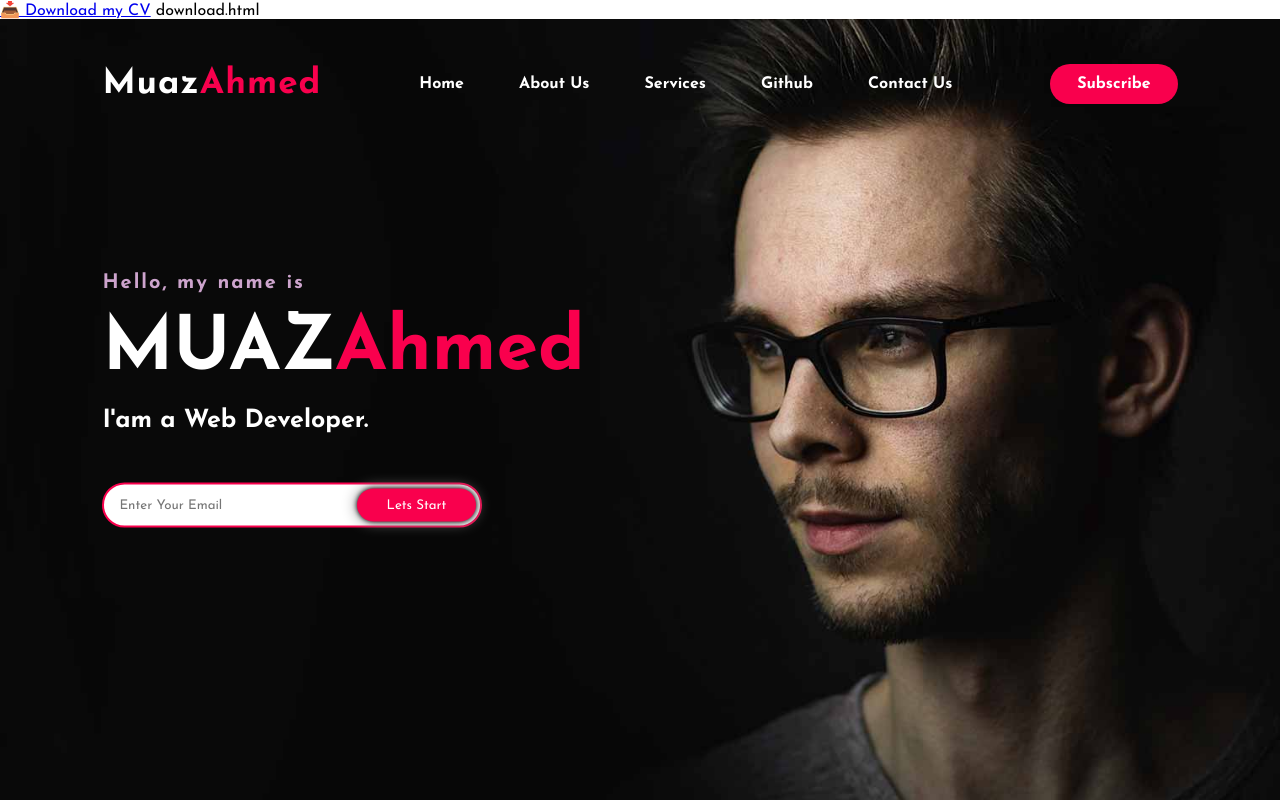
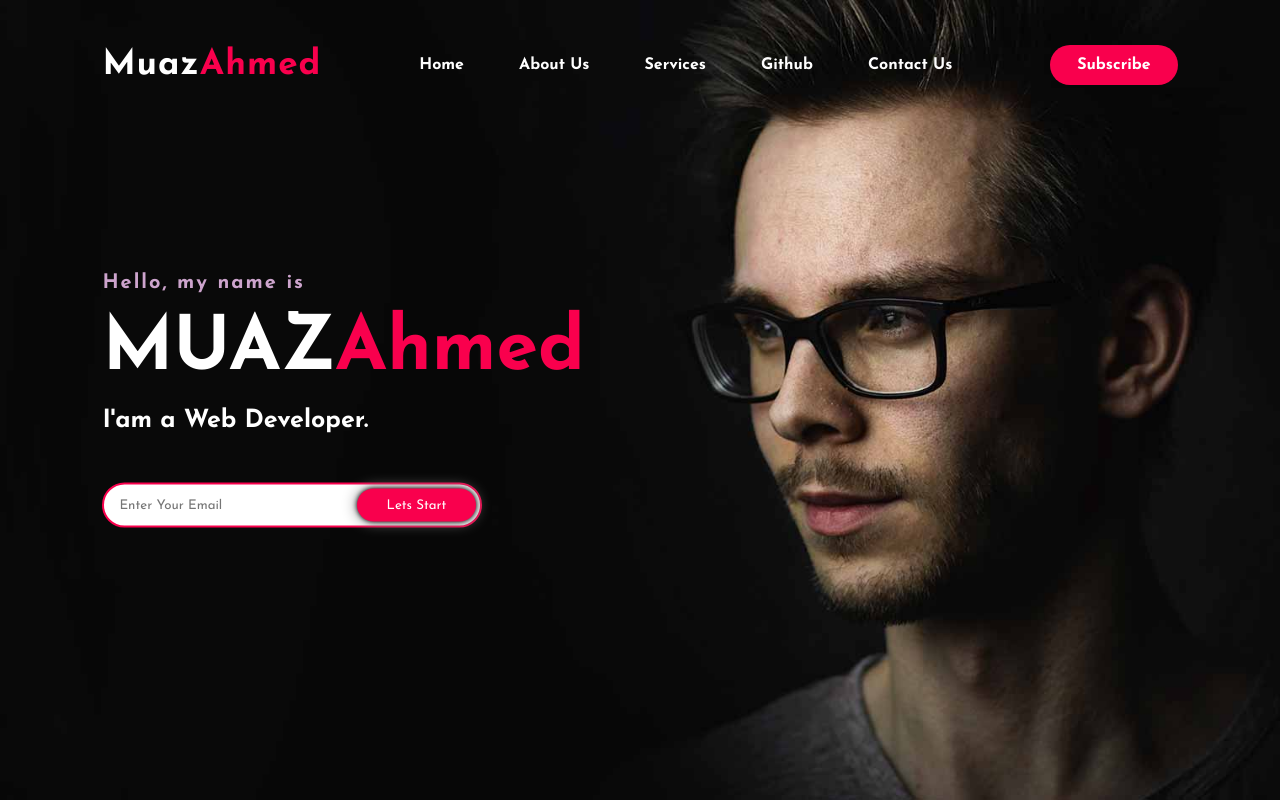
Before and after one commit to muaz744/muazahmad.github.io, a plain HTML site: page index.html in a window 1280 px wide. Shown: the top 800 px of the page. Drawn offline with Linux system fonts and the light colour scheme.

Commit message:
Update index.html

```diff
--- a/index.html
+++ b/index.html
@@ -11,8 +11,8 @@
 
 </head>
 <body>
-	<a href="https://github.com/muaz744/muazahmad.github.io/edit/main/index.html" download>📥 Download my CV</a>
-download.html
+
+
 	<!----hero Section start---->
 
 	<div class="hero">
```
